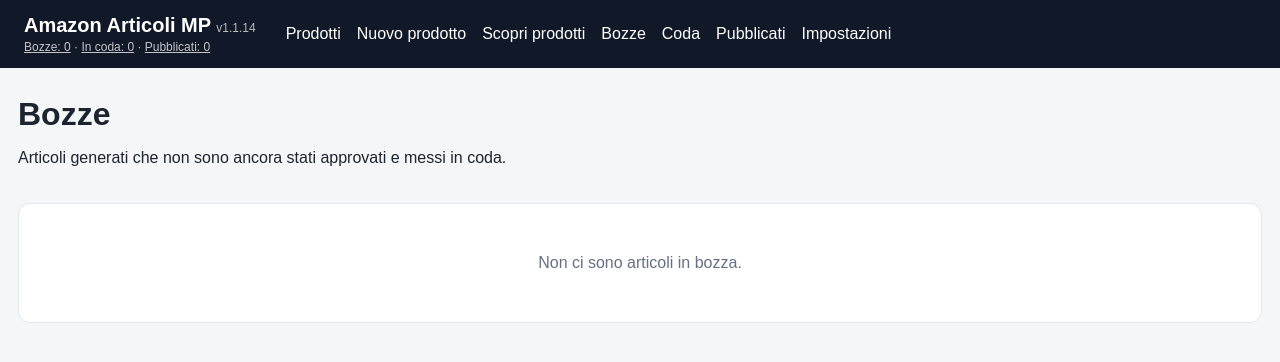
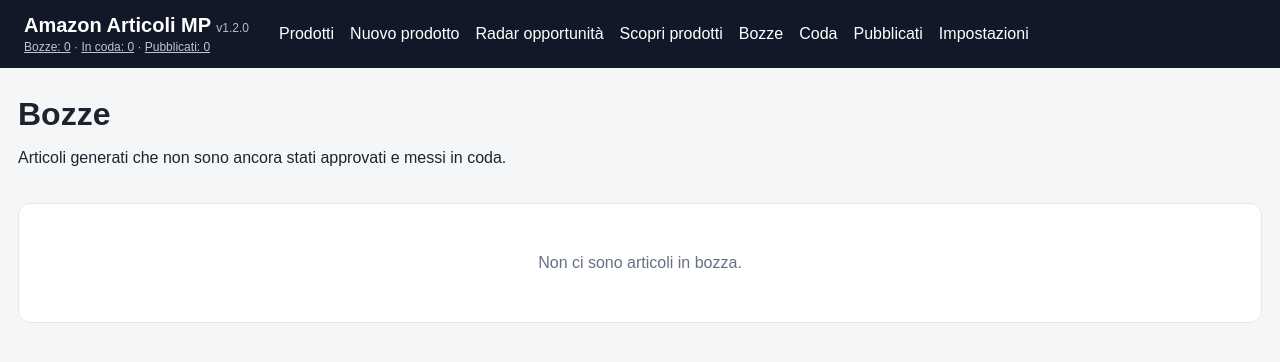
Before and after one commit to Niki206cc/amazonwp, a Flask app: page /drafts in a window 1280 px wide. Shown: the top 362 px of the page. Run offline with Flask 3, Linux system fonts and the light colour scheme; data comes from the database, SQL or seed files in the repository; data that the repository does not hold is empty.

Commit message:
Add Radar opportunità navigation

```diff
--- a/templates/base.html
+++ b/templates/base.html
@@ -9,12 +9,13 @@
 <body>
 <header class="topbar">
   <div>
-    <div class="brand">Amazon Articoli MP <span style="font-size:12px;opacity:.7;font-weight:400">v1.1.14</span></div>
+    <div class="brand">Amazon Articoli MP <span style="font-size:12px;opacity:.7;font-weight:400">v1.2.0</span></div>
     <div style="font-size:12px;opacity:.75;margin-top:3px"><a href="{{ url_for('drafts_page') }}" style="color:inherit;text-decoration:underline">Bozze: {{ ui_counts.drafts }}</a> · <a href="{{ url_for('queue_page') }}" style="color:inherit;text-decoration:underline">In coda: {{ ui_counts.queued }}</a> · <a href="{{ url_for('published_page') }}" style="color:inherit;text-decoration:underline">Pubblicati: {{ ui_counts.published }}</a></div>
   </div>
   <nav>
     <a href="{{ url_for('index') }}">Prodotti</a>
     <a href="{{ url_for('product_new') }}">Nuovo prodotto</a>
+    <a href="{{ url_for('opportunities') }}">Radar opportunità</a>
     {% if ui_show_discover %}<a href="{{ url_for('discover') }}">Scopri prodotti</a>{% endif %}
     <a href="{{ url_for('drafts_page') }}">Bozze</a>
     <a href="{{ url_for('queue_page') }}">Coda</a>
```
